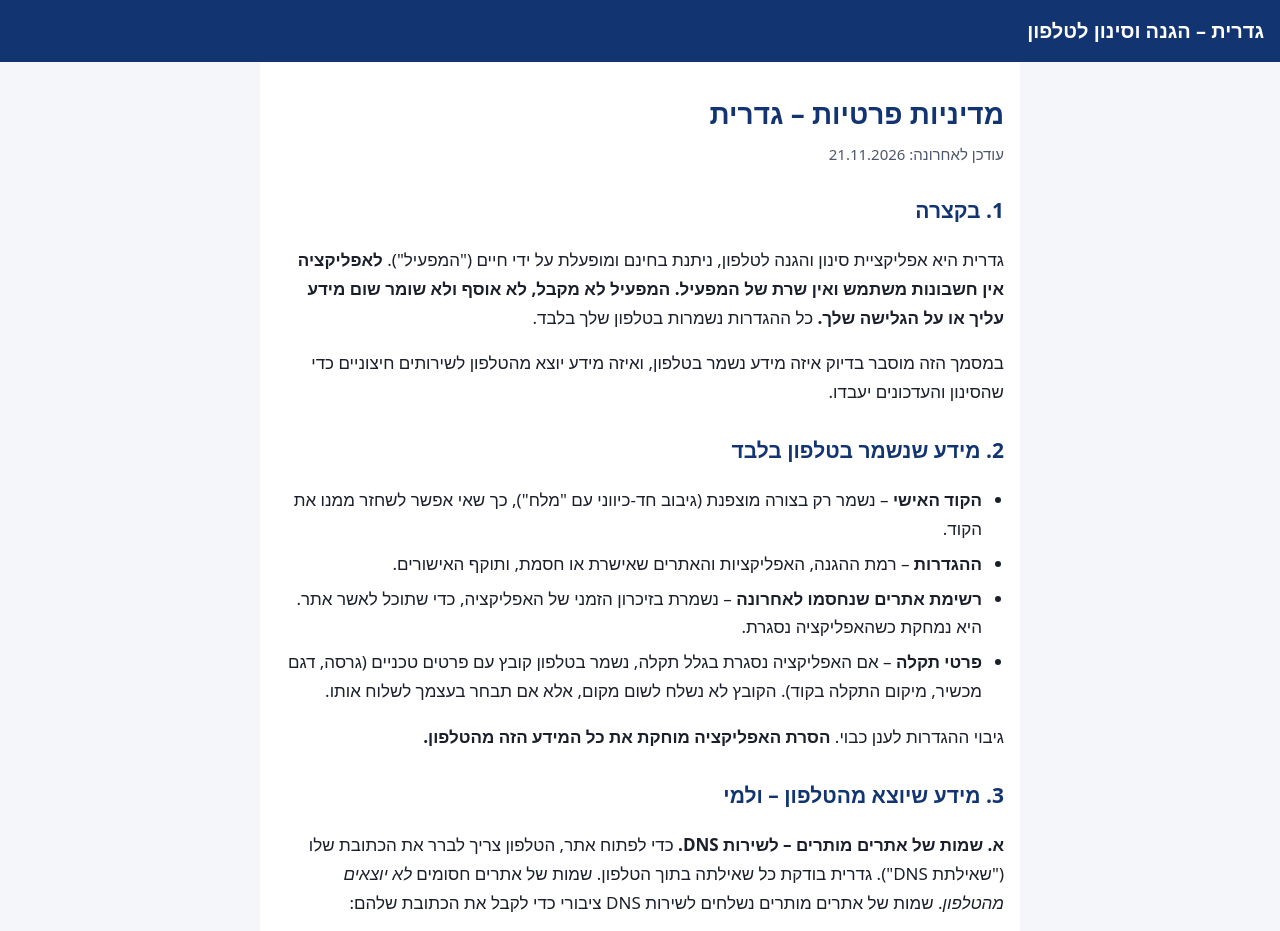
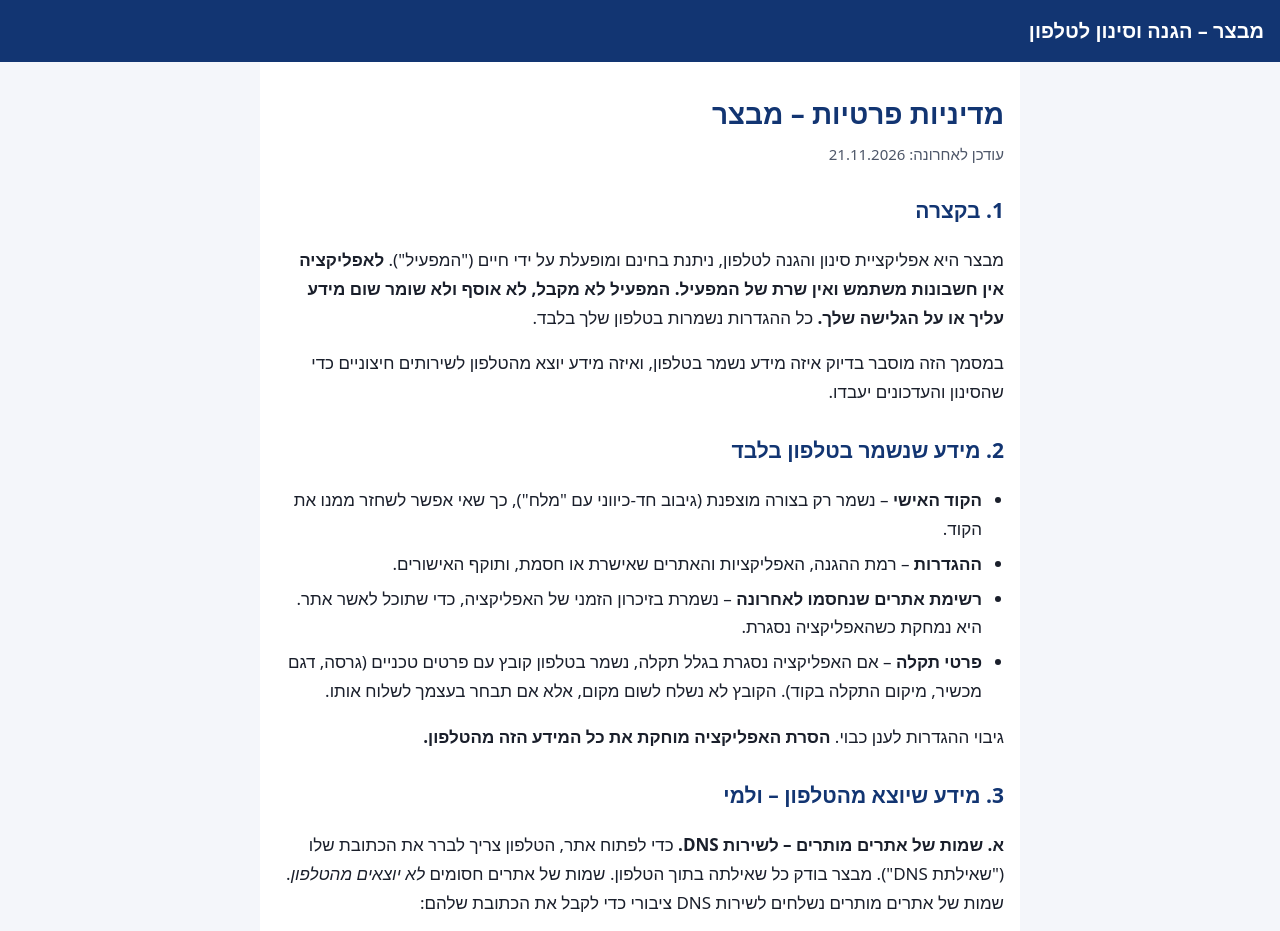
Before and after one commit to YechezkelChaim/gidrit, a plain HTML site: page privacy.html in a window 1280 px wide. Shown: the top 931 px of the page. Drawn offline with Linux system fonts and the light colour scheme.

Commit message:
אתר מבצר: privacy.html

```diff
--- a/privacy.html
+++ b/privacy.html
@@ -3,8 +3,8 @@
 <head>
 <meta charset="utf-8">
 <meta name="viewport" content="width=device-width, initial-scale=1">
-<title>מדיניות פרטיות – גדרית</title>
-<meta name="description" content="מדיניות פרטיות של אפליקציית גדרית – הגנה וסינון לטלפון.">
+<title>מדיניות פרטיות – מבצר</title>
+<meta name="description" content="מדיניות פרטיות של אפליקציית מבצר – הגנה וסינון לטלפון.">
 <style>
 :root{--navy:#06122B;--blue:#1E4FA3;--blue2:#123572;--orange:#F28C1E;--text:#1A1F2B;--muted:#4E5769;--bg:#F4F6FA}
 *{box-sizing:border-box}
@@ -24,13 +24,13 @@ footer a{margin:0 8px}
 </head>
 <body>
 <a class="skip" href="#main">דילוג לתוכן הראשי</a>
-<header class="bar"><a href="index.html">גדרית – הגנה וסינון לטלפון</a></header>
+<header class="bar"><a href="index.html">מבצר – הגנה וסינון לטלפון</a></header>
 <main id="main" tabindex="-1">
-<h1>מדיניות פרטיות – גדרית</h1>
+<h1>מדיניות פרטיות – מבצר</h1>
 <p class="updated">עודכן לאחרונה: 21.11.2026</p>
 
 <h2>1. בקצרה</h2>
-<p>גדרית היא אפליקציית סינון והגנה לטלפון, ניתנת בחינם ומופעלת על ידי חיים ("המפעיל"). <strong>לאפליקציה אין חשבונות משתמש ואין שרת של המפעיל. המפעיל לא מקבל, לא אוסף ולא שומר שום מידע עליך או על הגלישה שלך.</strong> כל ההגדרות נשמרות בטלפון שלך בלבד.</p>
+<p>מבצר היא אפליקציית סינון והגנה לטלפון, ניתנת בחינם ומופעלת על ידי חיים ("המפעיל"). <strong>לאפליקציה אין חשבונות משתמש ואין שרת של המפעיל. המפעיל לא מקבל, לא אוסף ולא שומר שום מידע עליך או על הגלישה שלך.</strong> כל ההגדרות נשמרות בטלפון שלך בלבד.</p>
 <p>במסמך הזה מוסבר בדיוק איזה מידע נשמר בטלפון, ואיזה מידע יוצא מהטלפון לשירותים חיצוניים כדי שהסינון והעדכונים יעבדו.</p>
 
 <h2>2. מידע שנשמר בטלפון בלבד</h2>
@@ -43,7 +43,7 @@ footer a{margin:0 8px}
 <p>גיבוי ההגדרות לענן כבוי. <strong>הסרת האפליקציה מוחקת את כל המידע הזה מהטלפון.</strong></p>
 
 <h2>3. מידע שיוצא מהטלפון – ולמי</h2>
-<p><strong>א. שמות של אתרים מותרים – לשירות DNS.</strong> כדי לפתוח אתר, הטלפון צריך לברר את הכתובת שלו ("שאילתת DNS"). גדרית בודקת כל שאילתה בתוך הטלפון. שמות של אתרים חסומים <em>לא יוצאים מהטלפון</em>. שמות של אתרים מותרים נשלחים לשירות DNS ציבורי כדי לקבל את הכתובת שלהם:</p>
+<p><strong>א. שמות של אתרים מותרים – לשירות DNS.</strong> כדי לפתוח אתר, הטלפון צריך לברר את הכתובת שלו ("שאילתת DNS"). מבצר בודק כל שאילתה בתוך הטלפון. שמות של אתרים חסומים <em>לא יוצאים מהטלפון</em>. שמות של אתרים מותרים נשלחים לשירות DNS ציבורי כדי לקבל את הכתובת שלהם:</p>
 <ul>
   <li><strong>Cloudflare</strong> (שירות "Cloudflare for Families", כשסינון אתרים למבוגרים פעיל, או שירות 1.1.1.1 הרגיל). השירות מקבל את שם האתר ואת כתובת ה-IP של החיבור שלך. מדיניות הפרטיות של Cloudflare למשתמשי השירות: <a href="https://developers.cloudflare.com/1.1.1.1/privacy/public-dns-resolver/">developers.cloudflare.com/1.1.1.1/privacy</a>.</li>
   <li>אם Cloudflare לא זמין, השאילתה נשלחת כגיבוי ל-<strong>CleanBrowsing</strong> (כשסינון למבוגרים פעיל) או ל-<strong>Google Public DNS</strong>.</li>
@@ -56,20 +56,20 @@ footer a{margin:0 8px}
 <h2>4. הרשאות שהאפליקציה מבקשת, ולמה</h2>
 <ul>
   <li><strong>VPN</strong> – חיבור מקומי בתוך הטלפון שבודק את שמות האתרים. הגלישה עצמה <em>לא</em> עוברת דרך שרת של המפעיל או של אחר.</li>
-  <li><strong>שירות נגישות</strong> – משמש לשני דברים: (1) לזהות איזו אפליקציה נפתחת (שם החבילה שלה ושם האייקון שנלחץ במסך הבית), כדי לחסום אפליקציה שלא אושרה; (2) בתוך אפליקציית <em>ההגדרות</em> של הטלפון בלבד – לקרוא את הטקסט שמוצג במסך הפתוח, כדי לנעול בקוד רק מסכים שמהם אפשר לכבות את ההגנה (נגישות, VPN, מנהלי מכשיר, DNS פרטי, משתמשים ואורח, איפוס, אפשרויות מפתח, תאריך ושעה, ומסך הפרטים של גדרית). השירות לא קורא תוכן של אפליקציות אחרות, הודעות או סיסמאות, ולא שומר או שולח שום מידע – הבדיקה נעשית ברגע ונשכחת.</li>
+  <li><strong>שירות נגישות</strong> – משמש לשני דברים: (1) לזהות איזו אפליקציה נפתחת (שם החבילה שלה ושם האייקון שנלחץ במסך הבית), כדי לחסום אפליקציה שלא אושרה; (2) בתוך אפליקציית <em>ההגדרות</em> של הטלפון בלבד – לקרוא את הטקסט שמוצג במסך הפתוח, כדי לנעול בקוד רק מסכים שמהם אפשר לכבות את ההגנה (נגישות, VPN, מנהלי מכשיר, DNS פרטי, משתמשים ואורח, איפוס, אפשרויות מפתח, תאריך ושעה, ומסך הפרטים של מבצר). השירות לא קורא תוכן של אפליקציות אחרות, הודעות או סיסמאות, ולא שומר או שולח שום מידע – הבדיקה נעשית ברגע ונשכחת.</li>
   <li><strong>מנהל מכשיר</strong> – משמש רק כדי למנוע הסרה של האפליקציה בלי הקוד. לא נעשה בו שימוש לשום מטרה אחרת.</li>
   <li><strong>רשימת האפליקציות המותקנות</strong> – כדי להציג לך אותן לבחירה. הרשימה לא יוצאת מהטלפון.</li>
   <li><strong>התראות, הצגה מעל אפליקציות, הפעלה עם הדלקת הטלפון והתקנת עדכונים</strong> – להצגת מצב הסינון ותג "מסונן", להפעלה אוטומטית ולהתקנת עדכונים של האפליקציה עצמה.</li>
 </ul>
 
 <h2>5. ילדים ובני משפחה</h2>
-<p>גדרית מיועדת להתקנה על ידי בעל הטלפון, או על ידי הורה או אפוטרופוס על טלפון של קטין שבאחריותו. אסור להתקין אותה על טלפון של אדם בגיר בלי ידיעתו והסכמתו. האפליקציה לא מתעדת את הגלישה, את ההודעות או את המיקום של המשתמש, ואין בה מעקב.</p>
+<p>מבצר מיועד להתקנה על ידי בעל הטלפון, או על ידי הורה או אפוטרופוס על טלפון של קטין שבאחריותו. אסור להתקין אותה על טלפון של אדם בגיר בלי ידיעתו והסכמתו. האפליקציה לא מתעדת את הגלישה, את ההודעות או את המיקום של המשתמש, ואין בה מעקב.</p>
 
 <h2>6. אבטחת מידע</h2>
 <p>המידע נשמר באזור הפרטי של האפליקציה בטלפון, שאפליקציות אחרות לא יכולות לגשת אליו. הקוד האישי נשמר רק בצורה מוצפנת. מי שיודע את הקוד יכול לשנות את ההגדרות, ולכן כדאי לשמור עליו.</p>
 
 <h2>7. הזכויות שלך</h2>
-<p>לפי חוק הגנת הפרטיות יש לך זכות לעיין במידע עליך ולבקש לתקן או למחוק אותו. כל המידע של גדרית נמצא אצלך בטלפון: אפשר לראות ולשנות אותו במסכי האפליקציה, ולמחוק אותו כולו בהסרת האפליקציה. לכל שאלה או בקשה אפשר לפנות למפעיל (פרטים בסעיף 9).</p>
+<p>לפי חוק הגנת הפרטיות יש לך זכות לעיין במידע עליך ולבקש לתקן או למחוק אותו. כל המידע של מבצר נמצא אצלך בטלפון: אפשר לראות ולשנות אותו במסכי האפליקציה, ולמחוק אותו כולו בהסרת האפליקציה. לכל שאלה או בקשה אפשר לפנות למפעיל (פרטים בסעיף 9).</p>
 
 <h2>8. שינויים במדיניות</h2>
 <p>אם המדיניות תשתנה, הנוסח המעודכן יפורסם באתר ובאפליקציה, ותאריך העדכון יופיע בראש המסמך. שינוי מהותי יוצג גם באפליקציה ויידרש לאשר אותו מחדש.</p>
```
